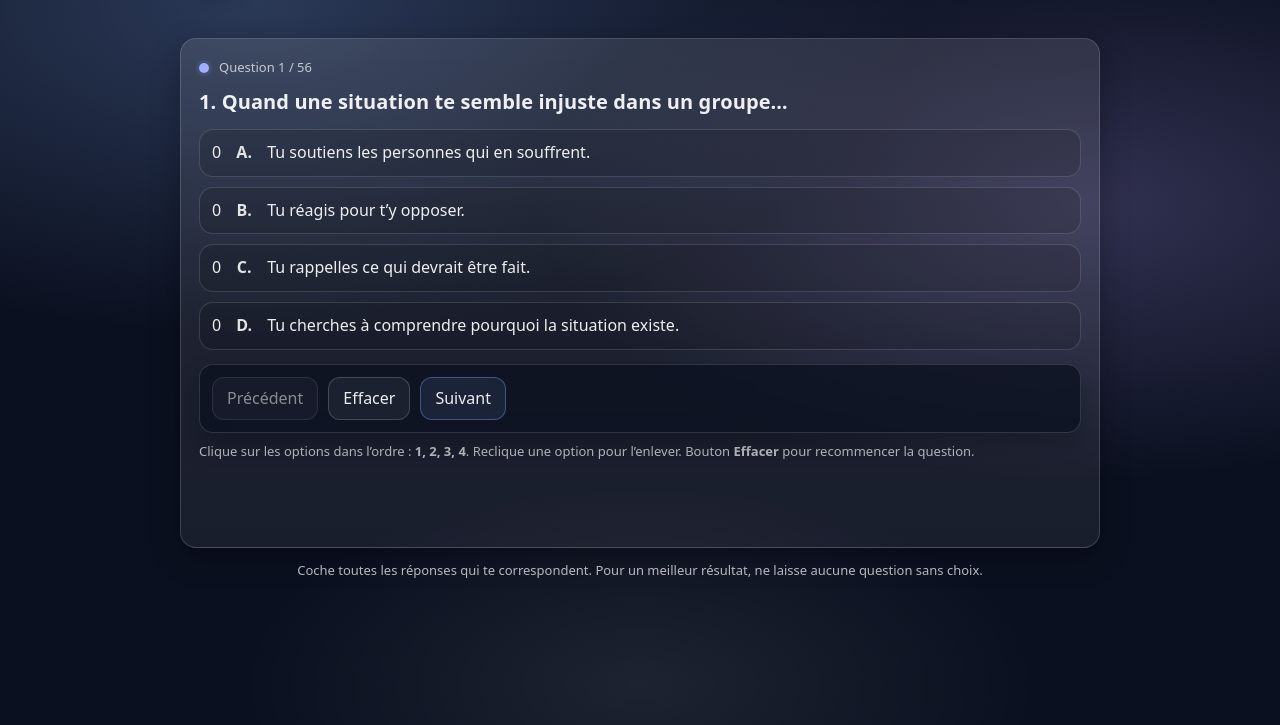
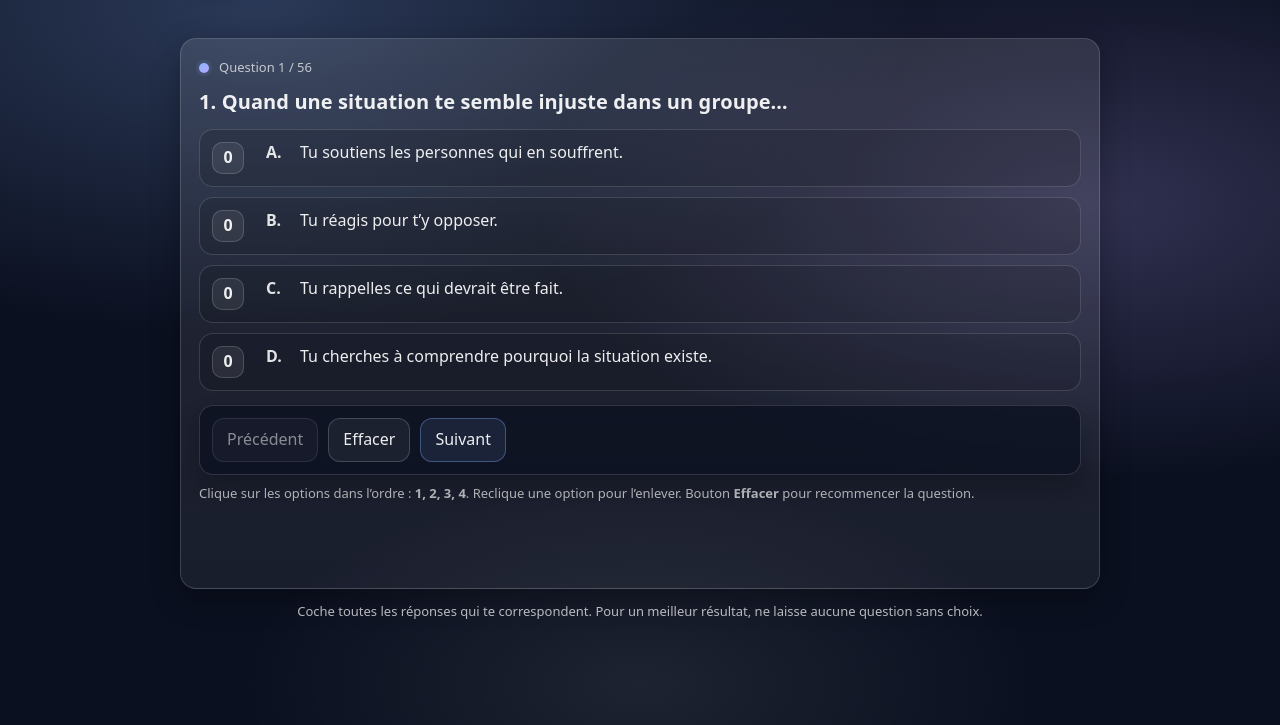
Before and after one commit to MonsieurCC/test-mythologie-2, a plain HTML site: page index.html in a window 1280 px wide. Shown: the part 75-800 px from the top of the page. Drawn offline with Linux system fonts and the light colour scheme.

Commit message:
Add rankBadge and optionBtn styles to style.css

```diff
--- a/style.css
+++ b/style.css
@@ -312,3 +312,20 @@ hr{
   .actions{ flex-direction: column; bottom: 8px; }
   .app .card{ padding-bottom: 140px; } /* plus de place car boutons en colonne */
 }
+
+.rankBadge{
+  display:inline-flex;
+  width: 32px;
+  height: 32px;
+  border-radius: 10px;
+  align-items:center;
+  justify-content:center;
+  font-weight: 800;
+  border: 1px solid rgba(255,255,255,.16);
+  background: rgba(255,255,255,.08);
+  margin-right: 10px;
+}
+.optionBtn{
+  width:100%;
+  text-align:left;
+}
```
